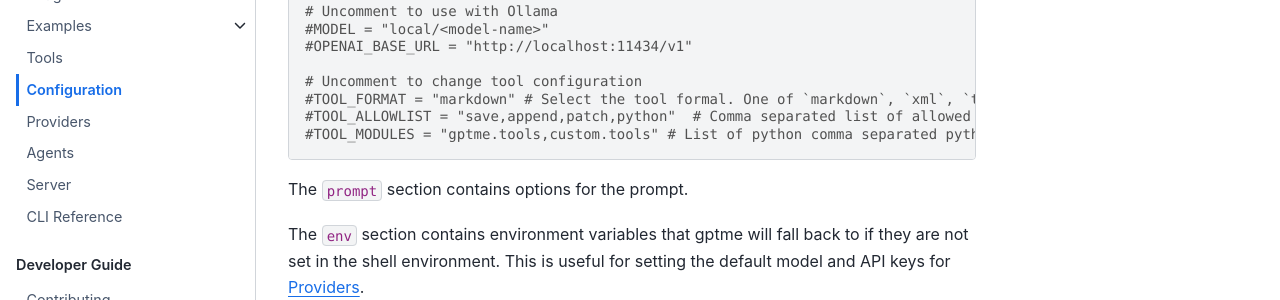
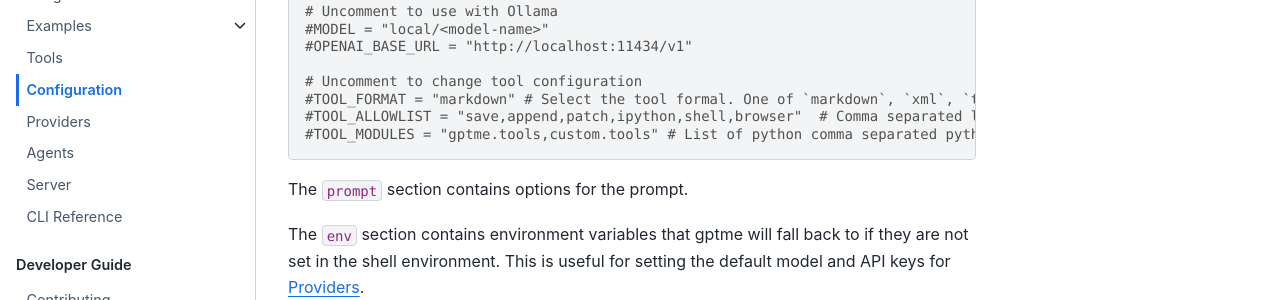
Before and after one commit to ErikBjare/gptme, a Sphinx documentation site: the page built from docs/config.rst, in a window 1280 px wide and 900 px high, scrolled down 740 px. Shown: the part 152-452 px from the top of the window. Built offline with Sphinx 7.4.7 and the Sphinx Book theme 1.1.4, drawn with Linux system fonts in a browser that asks for light colours.

Commit message:
docs: fix TOOL_ALLOWLIST suggested config

```diff
--- a/docs/config.rst
+++ b/docs/config.rst
@@ -44,7 +44,7 @@ Here is an example:
 
     # Uncomment to change tool configuration
     #TOOL_FORMAT = "markdown" # Select the tool formal. One of `markdown`, `xml`, `tool`
-    #TOOL_ALLOWLIST = "save,append,patch,python"  # Comma separated list of allowed tools
+    #TOOL_ALLOWLIST = "save,append,patch,ipython,shell,browser"  # Comma separated list of allowed tools
     #TOOL_MODULES = "gptme.tools,custom.tools" # List of python comma separated python module path
 
 The ``prompt`` section contains options for the prompt.
```
